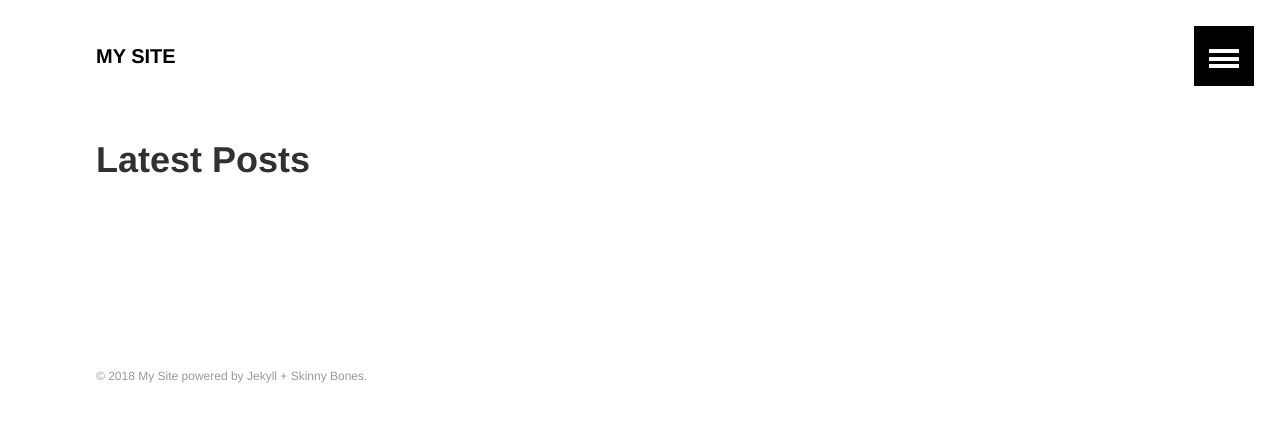
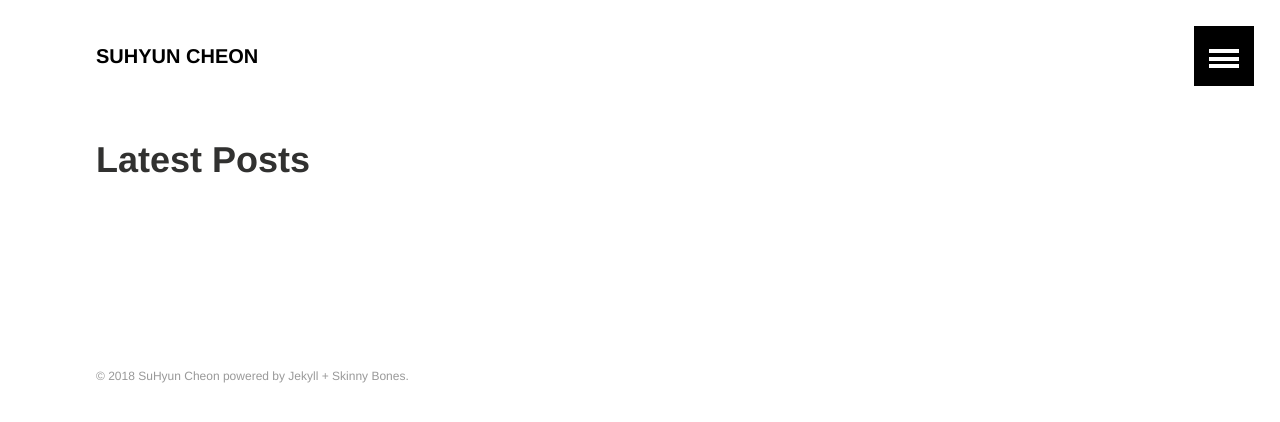
Before and after one commit to suhyunch/suhyunch.github.io, a Jekyll site: the page built from index.md, in a window 1280 px wide. Shown: the top 422 px of the page. Built offline with Jekyll 4.4.1, drawn with Linux system fonts in a browser that asks for light colours.

Commit message:
사이트 이름

```diff
--- a/_config.yml
+++ b/_config.yml
@@ -1,7 +1,7 @@
 # Site wide configuration
 
-title: "My Site"
-description: "This is a description of my awesome site."
+title: "SuHyun Cheon"
+description: "I will make a game which simple but grow me up."
 logo: # 120x120 px default image used for Twitter summary card
 teaser: # 400x250 px default teaser image used in image archive grid
 locale: en
```
